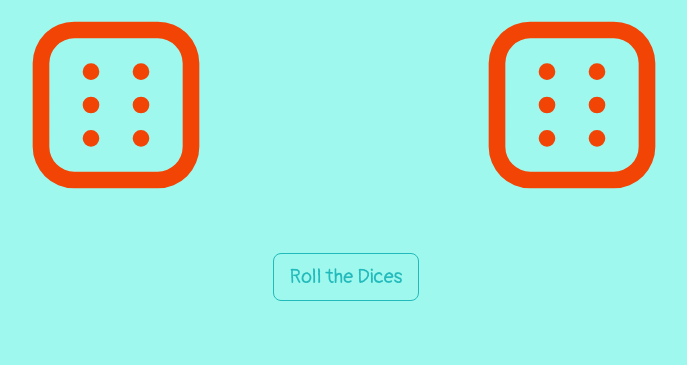
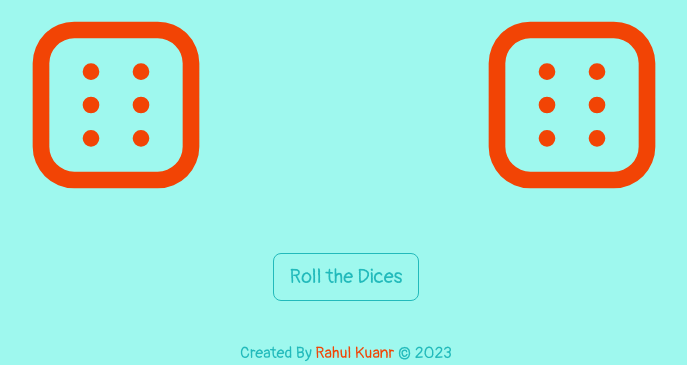
Before and after one commit to rahulkuanr/Dicee-Project, a plain HTML site: page index.html in a window 1280 px wide. Shown: the part 478-843 px from the top of the page, without its empty margins (294-981 px from the left). Before the commit the page ends 800 px from the top, so only its background shows below. Drawn offline with nearby package versions, Linux system fonts and the light colour scheme.

Commit message:
dicee - adding a footer

```diff
--- a/index.html
+++ b/index.html
@@ -40,6 +40,10 @@
     <div class="px-5 text-center">
         <button onclick="getResult()" class="btn btn-large display-5 btn-lg">Roll the Dices</button>
     </div>
+    <footer class="pt-3 mt-4">
+        <p id="footer-para" class="mb-0 text-center">Created By <a href="https://rahulkuanr.github.io/Personal-Site/"
+                style="color: #F24405; text-decoration: none;">Rahul Kuanr</a> © 2023</p>
+    </footer>
     <script src="https://cdn.jsdelivr.net/npm/bootstrap@5.3.0-alpha3/dist/js/bootstrap.bundle.min.js"
         integrity="sha384-ENjdO4Dr2bkBIFxQpeoTz1HIcje39Wm4jDKdf19U8gI4ddQ3GYNS7NTKfAdVQSZe"
         crossorigin="anonymous"></script>
--- a/style.css
+++ b/style.css
@@ -4,7 +4,9 @@ body,
 }
 
 h1.display-1,
-.display-5 {
+.display-5,
+p#footer-para,
+a {
   font-family: "Pangolin", cursive;
   color: #22babb;
 }
```
